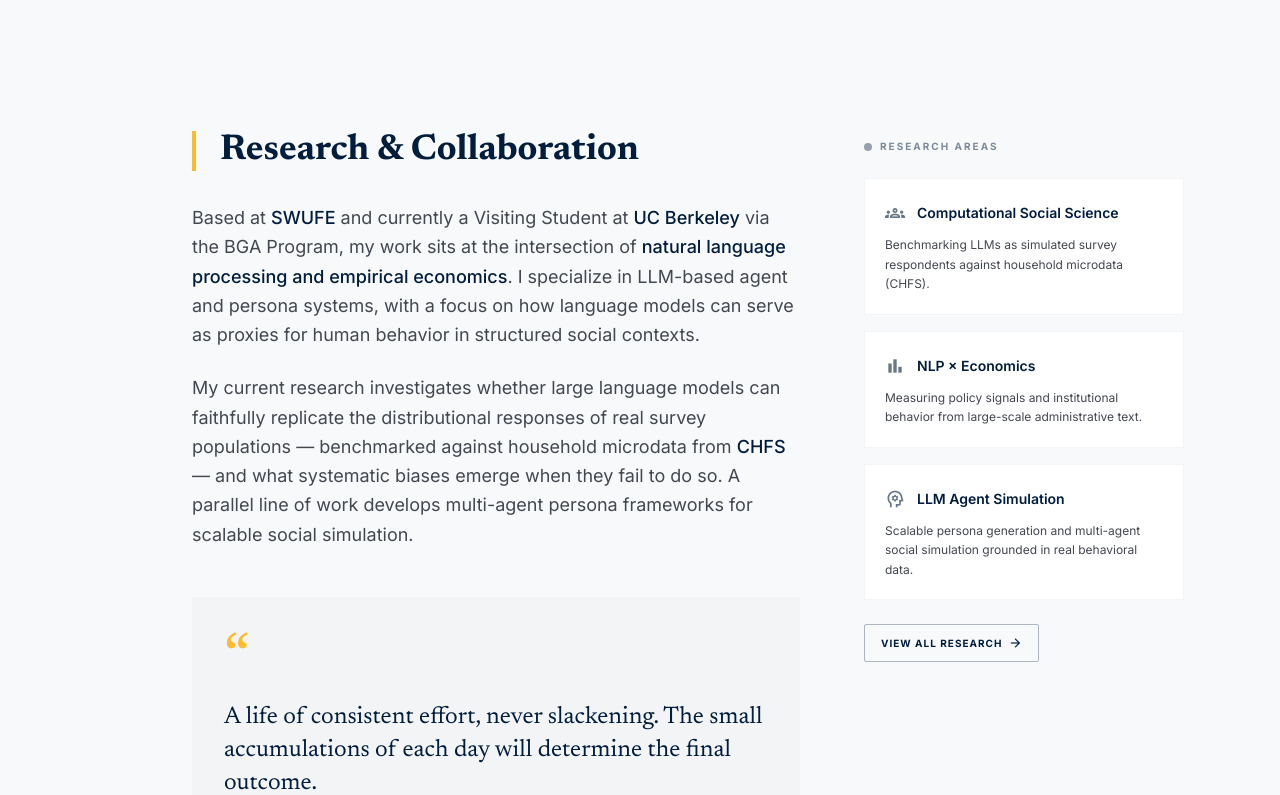
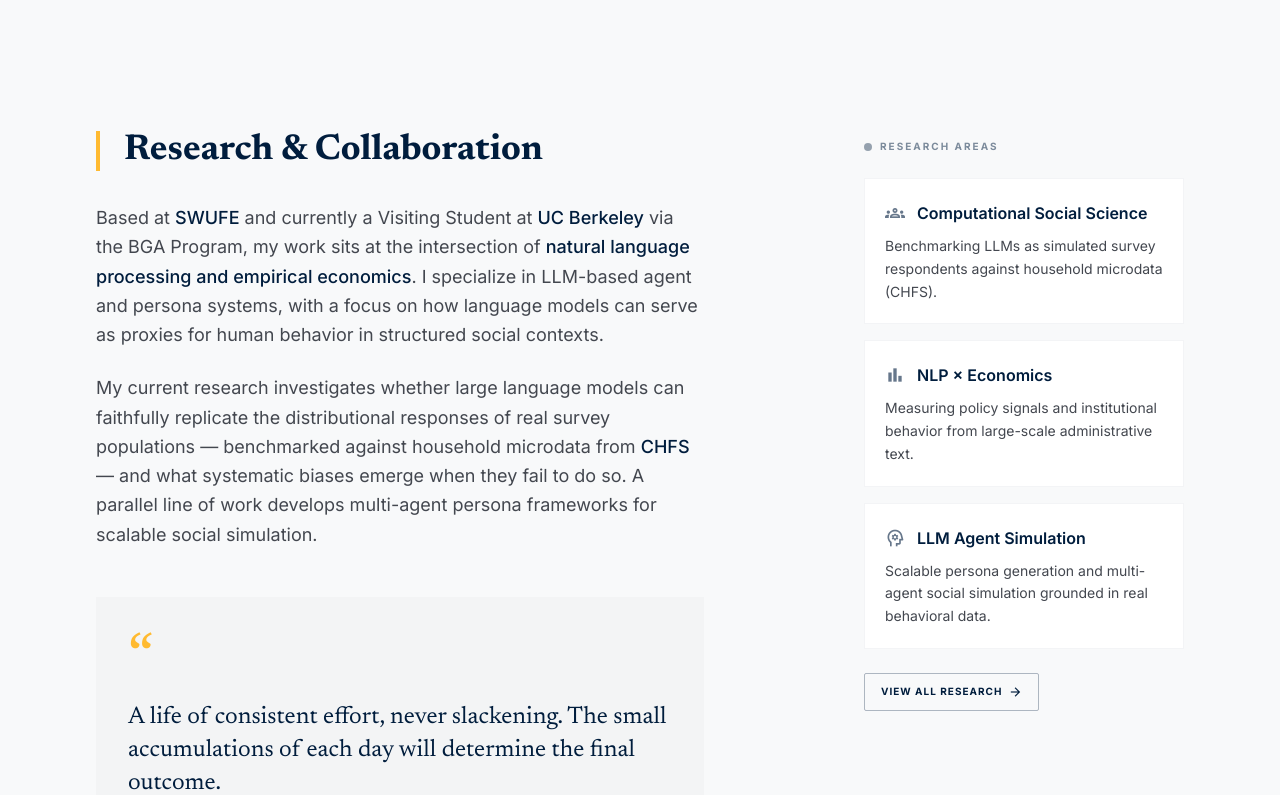
Before and after one commit to siruizou2005/siruizou2005.github.io, a React (Vite) app in the folder client/: page / in a window 1280 px wide. Shown: the part 765-1560 px from the top of the page. Built offline with nearby package versions, Linux system fonts and the light colour scheme.

Commit message:
Improve Research page layout and Home section spacing

```diff
--- a/client/src/pages/Home.tsx
+++ b/client/src/pages/Home.tsx
@@ -194,7 +194,7 @@ export default function Home() {
       <section className="px-8 md:px-12 lg:px-24 py-24">
         <div className="grid grid-cols-1 lg:grid-cols-12 gap-16 max-w-7xl mx-auto">
           {/* About Content + Quote */}
-          <div className="lg:col-span-7 lg:col-start-2">
+          <div className="lg:col-span-7">
             <h2 className="serif-headline text-4xl font-bold text-primary mb-8 border-l-4 border-tertiary-fixed-dim pl-6">
               Research &amp; Collaboration
             </h2>
@@ -233,7 +233,7 @@ export default function Home() {
           </div>
 
           {/* Research Areas */}
-          <aside className="lg:col-span-4 flex flex-col gap-4 justify-start pt-2">
+          <aside className="lg:col-span-4 lg:col-start-9 flex flex-col gap-4 justify-start pt-2">
             <h3 className="text-[10px] font-bold uppercase tracking-[0.2em] text-primary/50 mb-2 flex items-center gap-2">
               <span className="w-2 h-2 rounded-full bg-primary/40" />
               Research Areas
@@ -247,9 +247,9 @@ export default function Home() {
                   <span className="material-symbols-outlined text-primary/60 text-xl">
                     {area.icon}
                   </span>
-                  <h4 className="text-sm font-semibold text-primary">{area.label}</h4>
+                  <h4 className="text-base font-semibold text-primary">{area.label}</h4>
                 </div>
-                <p className="text-xs text-on-surface-variant leading-relaxed">{area.desc}</p>
+                <p className="text-sm text-on-surface-variant leading-relaxed">{area.desc}</p>
               </div>
             ))}
             <Link
```
